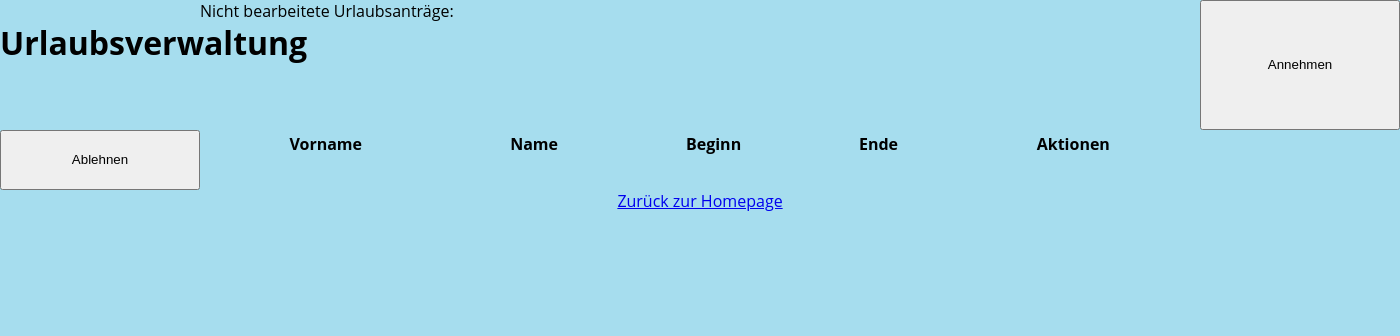
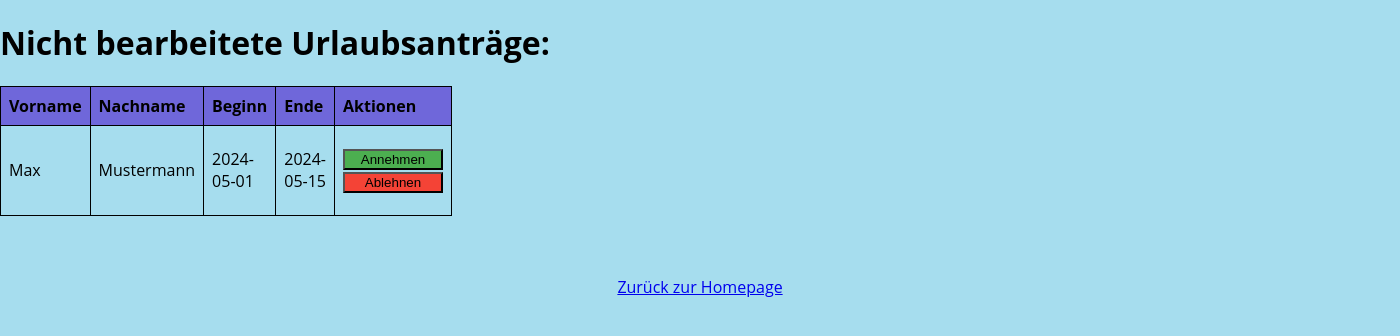
Before and after one commit to 53rj/Urlaubsverwaltung, a PHP site: page /ugenehmigen.php in a window 1400 px wide. Shown: the part 140-476 px from the top of the page. Run offline with PHP 8.4, Linux system fonts and the light colour scheme; lists and menus that the app fills with data are empty.

Commit message:
Buttons für Annehmen/ Ablehnen angepasst

```diff
--- a/include/tabellenanzeigen/krankheitstabelle.php
+++ b/include/tabellenanzeigen/krankheitstabelle.php
@@ -2,7 +2,7 @@
 
 <?php if (!empty($krankheiten)): ?>
 <table border='1'>
-    <tr><th>Beginn</th><th>Ende</th><th>Gesamt</th></tr>
+    <tr><th>kid</th><th>pid</th><th>Beginn</th><th>Ende</th><th>Gesamt</th></tr>
     <?php foreach ($krankheiten as $krankheit): ?>
         <tr>
             <td><?= htmlspecialchars($krankheit['kid']); ?></td>
--- a/style.css
+++ b/style.css
@@ -202,3 +202,58 @@ input[type="password"],
 select {
     min-width: 150px;
 }
+
+/* --------------------------------------------------------------------------- */
+/* ----------------------------------Buttons---------------------------------- */
+/* --------------------------------------------------------------------------- */
+
+
+.btn {
+    padding: 8px 15px;
+    color: rgb(0, 0, 0);
+    border: none;
+    cursor: pointer;
+    margin-right: 8px;
+    margin-bottom: 4px;
+    border-radius: 4px;
+    text-align: center;
+    box-sizing: border-box;
+}
+
+.btn-allow {
+    background-color: #4CAF50;
+    width: 100px;
+}
+
+.btn-deny {
+    background-color: #f44336;
+    width: 100px;
+}
+
+.btn:hover {
+    opacity: 0.8;
+}
+
+/* --------------------------------------------------------------------------- */
+/* ----------------------------------Tabelle---------------------------------- */
+/* --------------------------------------------------------------------------- */
+
+.table {
+    width: 100%;
+    border-collapse: collapse;
+}
+
+.table th,
+.table td {
+    text-align: left;
+    padding: 8px;
+    border: 1px solid #000000;
+}
+
+.table th {
+    background-color: #6f67da;
+}
+
+.table tr:nth-child(even) {
+    background-color: #767585;
+}
--- a/ugenehmigen.php
+++ b/ugenehmigen.php
@@ -2,47 +2,36 @@
 include "include/meta.html";
 include "include/header.html";
 ?>
+<h1>Nicht bearbeitete Urlaubsanträge:</h1>
 <div class="container">
-        <h1>Urlaubsverwaltung</h1>
-        <div class="alert alert-info" role="alert">
-            Nicht bearbeitete Urlaubsanträge:
-        </div>
-
-        <!-- nicht bearbeitete Anträge -->
     <table class="table">
         <thead>
             <tr>
                 <th>Vorname</th>
-                    <th>Name</th>
+                <th>Nachname</th>
                 <th>Beginn</th>
                 <th>Ende</th>
                 <th>Aktionen</th>
             </tr>
         </thead>
         <tbody id="pending-requests">
-                <!-- for each schleife mit allen anträgen? -->
-                        <!-- Vielleicht eine Funktion einbauen, die Urlaubsdaten, die sich überschneiden outlined und in einer anderen Farbe anzeigt?-->
-                        <button type="button" class="btn-allow" onclick="acceptRequest('123')">Annehmen</button>  <!-- Funktion fürs annehmen und eintragen in die Datenbank muss eingefügt werden-->
-                        <button type="button" class="btn-deny" onclick="rejectRequest('123')">Ablehnen</button>   <!-- Funktion fürs ablehnen und weiterverarbeitung in der Datenbank muss eingefügt werden-->
+            <!-- PHP: Hier wird die foreach-Schleife eingefügt um die Urlaubsanträge auszugeben -->
+            <!-- Beispielhafter statischer Eintrag zur Demonstration -->
+            <tr>
+                <td>Max</td>
+                <td>Mustermann</td>
+                <td>2024-05-01</td>
+                <td>2024-05-15</td>
+                <td>
+                    <button type="button" class="btn-allow">Annehmen</button>
+                    <button type="button" class="btn-deny">Ablehnen</button>
                 </td>
             </tr>
+            <!-- PHP: Ende der foreach-Schleife -->
         </tbody>
     </table>
-
-        <!-- PHP-Platzhalter für das Laden und die Verarbeitung der Anträge -->
-        <?php
-            // PHP-Code für das Laden der Anträge
-        ?>
-
-        <!-- Anträge annehmen / ablehnen -->
-        <?php
-
-                // PHP-Code zum Akzeptieren von Anträgen
-
-
-                // PHP-Code zum Ablehnen von Anträgen hzier rein
-
-            ?>
+    <!-- PHP: Platzhalter für das Laden der Anträge -->
+    <!-- PHP: Funktionen für das Annehmen/Ablehnen der Anträge hier implementieren -->
 </div>
 <?php
 include "include/footer.html";
```
Also changed, not shown: include/krankheitstabelle.php (deleted, +0 -26 lines). Lines whose indentation alone changed are shown as unchanged.
